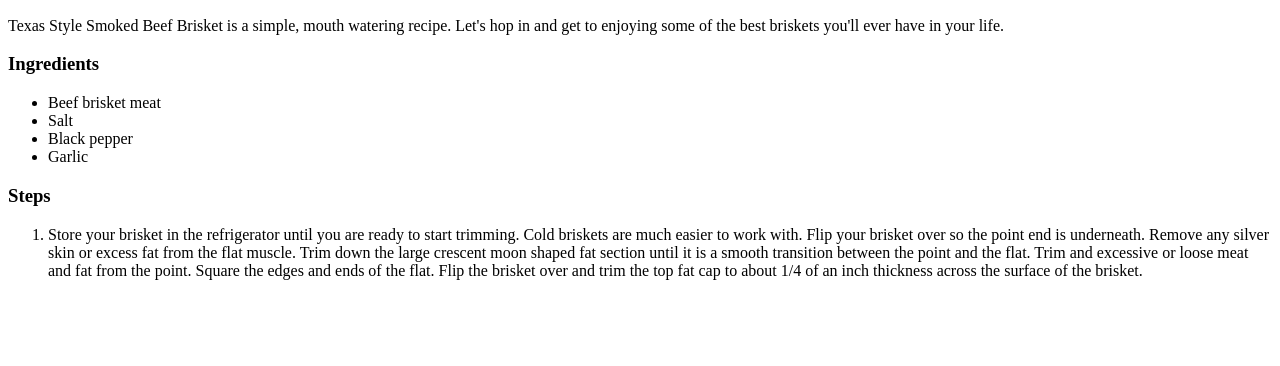
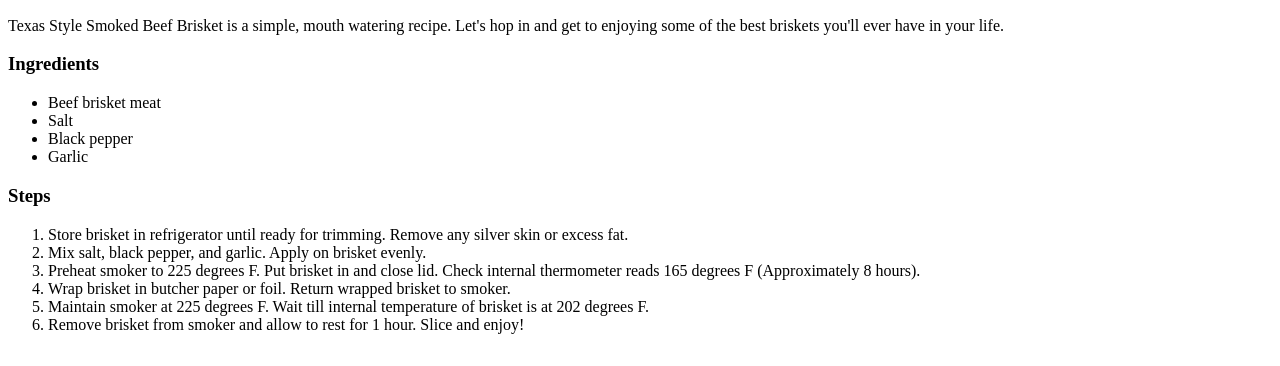
Before and after one commit to kennn1510/odin_recipes, a plain HTML site: page recipes/smoked_beef_brisket.html in a window 1280 px wide. Shown: the part 434-800 px from the top of the page. Drawn offline with Linux system fonts and the light colour scheme.

Commit message:
Finish adding 6 steps to make brisket

```diff
--- a/recipes/smoked_beef_brisket.html
+++ b/recipes/smoked_beef_brisket.html
@@ -19,7 +19,12 @@
     </ul>
     <h3>Steps</h3>
     <ol>
-        <li>Store your brisket in the refrigerator until you are ready to start trimming. Cold briskets are much easier to work with. Flip your brisket over so the point end is underneath. Remove any silver skin or excess fat from the flat muscle. Trim down the large crescent moon shaped fat section until it is a smooth transition between the point and the flat. Trim and excessive or loose meat and fat from the point. Square the edges and ends of the flat. Flip the brisket over and trim the top fat cap to about 1/4 of an inch thickness across the surface of the brisket.</li>
+        <li>Store brisket in refrigerator until ready for trimming. Remove any silver skin or excess fat. </li>
+        <li>Mix salt, black pepper, and garlic. Apply on brisket evenly.</li>
+        <li>Preheat smoker to 225 degrees F. Put brisket in and close lid. Check internal thermometer reads 165 degrees F (Approximately 8 hours).</li>
+        <li>Wrap brisket in butcher paper or foil. Return wrapped brisket to smoker.</li>
+        <li>Maintain smoker at 225 degrees F. Wait till internal temperature of brisket is at 202 degrees F.</li>
+        <li>Remove brisket from smoker and allow to rest for 1 hour. Slice and enjoy!</li>
     </ol>
 </body>
 </html>
```
